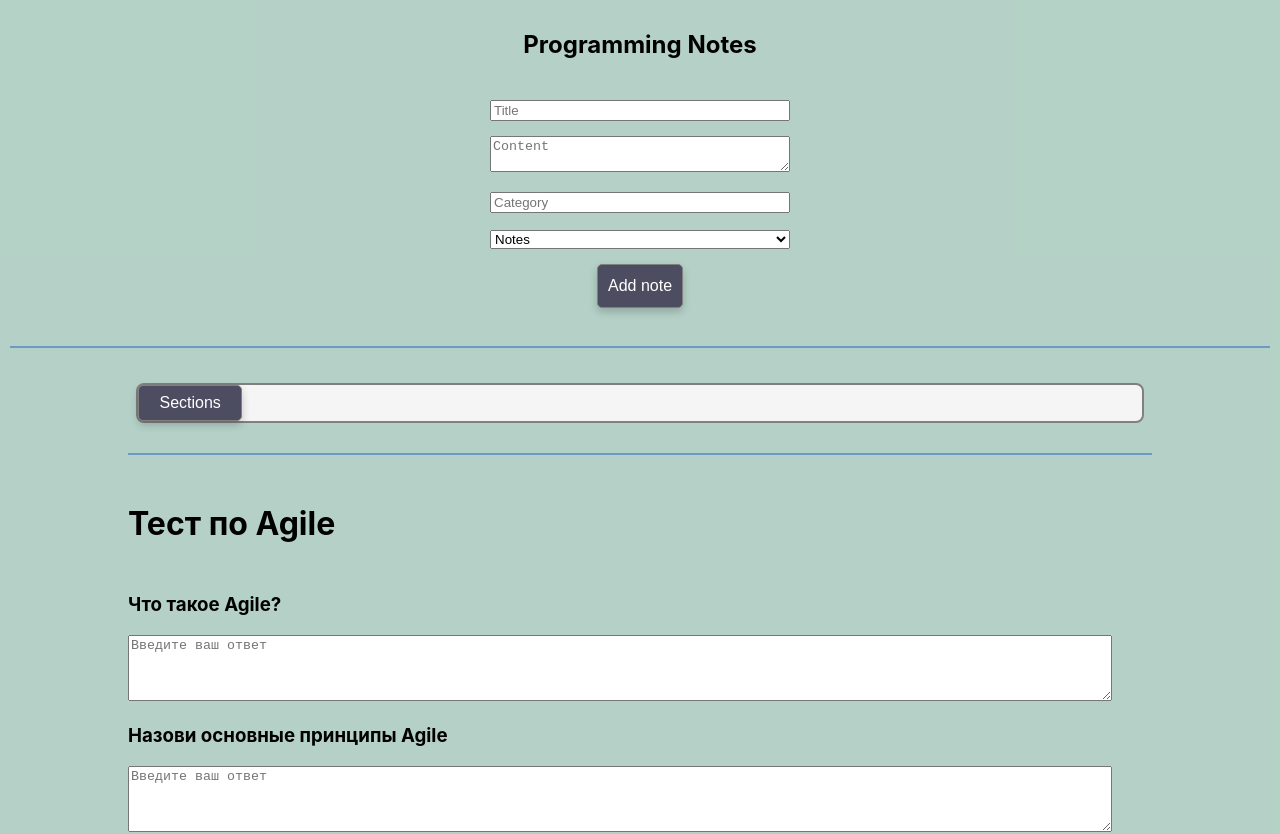
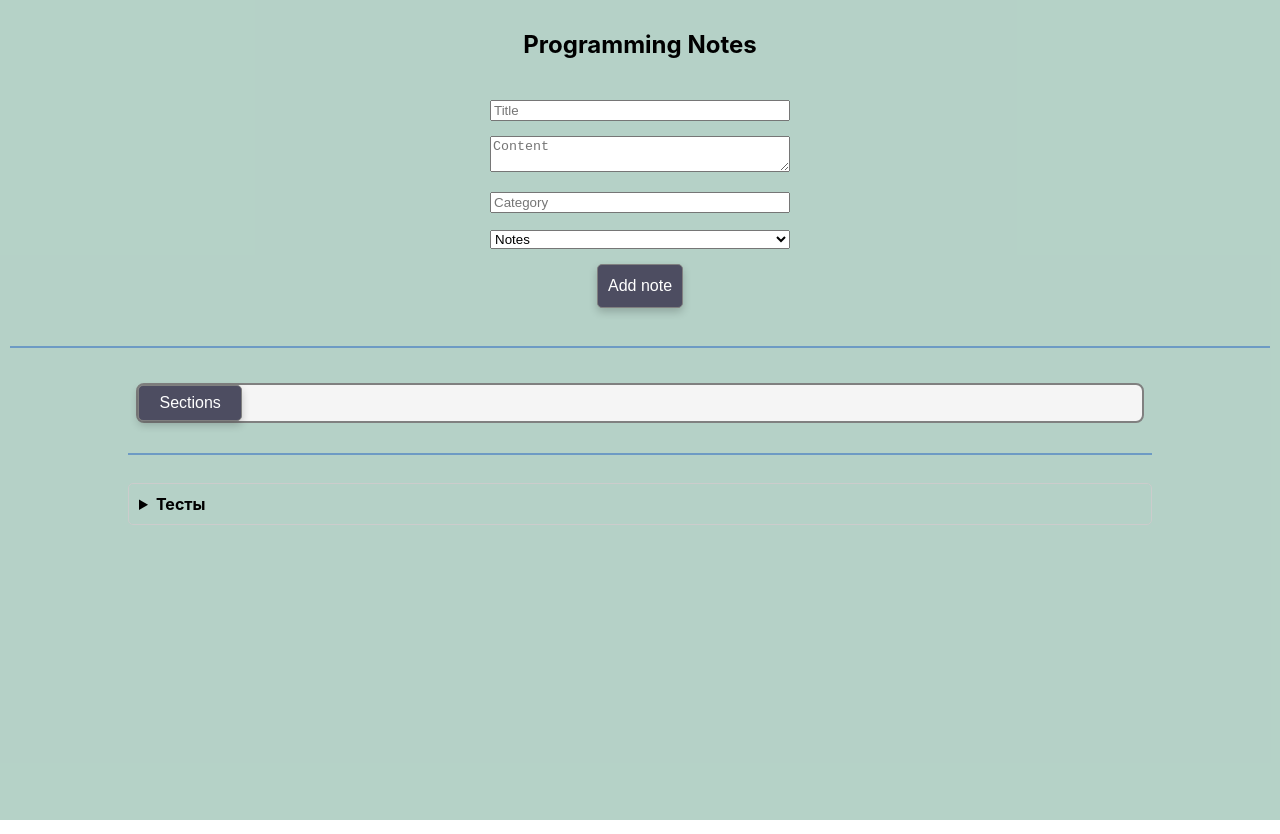
Before and after one commit to Lazeta/it-notes, a React (Create React App) app: page / in a window 1280 px wide. Shown: the top 834 px of the page. Built offline with nearby package versions, Linux system fonts and the light colour scheme.

Commit message:
feat: added opening test list on click

```diff
--- a/src/components/main/Main.jsx
+++ b/src/components/main/Main.jsx
@@ -10,7 +10,10 @@ export const Main = () => {
     <S.Main>
       <ParentComponent data={data} />
       <Line/>
-      <Tests testId={test}/>
+      <S.Details>
+        <S.Summary>Тесты</S.Summary>
+        <Tests testId={test}/>
+      </S.Details>
     </S.Main>
   );
 };
--- a/src/components/main/Main.styles.js
+++ b/src/components/main/Main.styles.js
@@ -6,6 +6,24 @@ const Main = styled.div`
   margin: 0 auto;
 `;
 
+const Details = styled.details`
+  border: 1px solid #ccc;
+  padding: 10px;
+  margin-bottom: 10px;
+  border-radius: 5px;
+
+  & [open] > summary {
+    color: blue;
+  }
+`
+
+const Summary = styled.summary`
+  font-weight: bold;
+  cursor: pointer;
+`
+
 export const S = {
-    Main
+    Main,
+    Details,
+    Summary,
 }
--- a/src/components/tests/Test.jsx
+++ b/src/components/tests/Test.jsx
@@ -6,7 +6,7 @@ import evaluateAnswers from "../../utils/evaluateAnswers";
 export const Test = ({ test }) => {
     const [userAnswers, setUserAnswers] = useState({});
     const [results, setResults] = useState(null);
-    const [showAnswer, setShowAnswer] = useState({});
+    // const [showAnswer, setShowAnswer] = useState({});
 
     // Обработчик изменения ответа
     const handleAnswerChange = (questionId, answer) => {
@@ -19,12 +19,12 @@ export const Test = ({ test }) => {
         setResults(results);
     }
 
-    const handleShowAnswerClick = (id) => {
-        setShowAnswer(prev => ({
-            ...prev,
-            [id]: !prev[id], // Переключаем отображение ответа для конкретного вопроса
-        }));
-    };
+    // const handleShowAnswerClick = (id) => {
+    //     setShowAnswer(prev => ({
+    //         ...prev,
+    //         [id]: !prev[id], // Переключаем отображение ответа для конкретного вопроса
+    //     }));
+    // };
 
     // Проверяем ответил ли пользователь на все вопросы
     const isTestComplete = test.questions.every(
--- a/src/components/tests/Test.styles.js
+++ b/src/components/tests/Test.styles.js
@@ -17,8 +17,21 @@ const TestWrapper = styled.div`
   margin: 0 auto;
 `;
 
+const Details = styled.details`
+  border: 1px solid #ccc;
+  padding: 10px;
+  border-radius: 5px;
+`
+
+const Summary = styled.summary`
+  font-weight: bold;
+  cursor: pointer;
+`
+
 export const S = {
     Tests,
     Test,
     TestWrapper,
+    Details,
+    Summary
 }
--- a/src/components/tests/Tests.jsx
+++ b/src/components/tests/Tests.jsx
@@ -1,13 +1,14 @@
 import { S } from "./Test.styles"
 import { Test } from "./Test";
-import Button from "../buttons/Button";
 
 export const Tests = ({ testId }) => {
-    console.log(testId)
     return (
         <S.TestWrapper>
             {testId.map((test) => (
-                <Test key={test.id} test={test} />
+                <S.Details key={test.id}>
+                    <S.Summary>{test.title}</S.Summary>
+                    <Test test={test} />
+                </S.Details>
             ))}
         </S.TestWrapper>
     )
```
